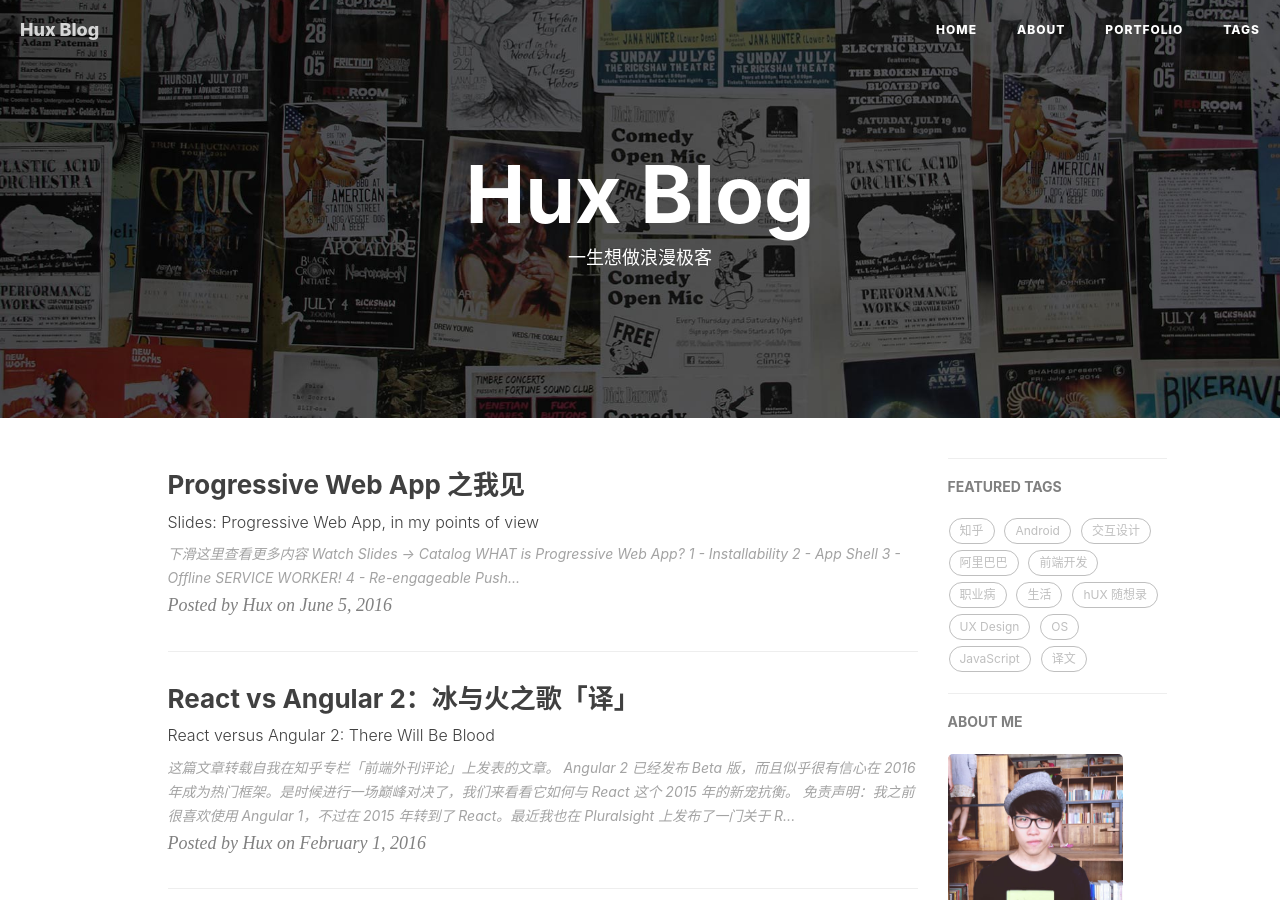
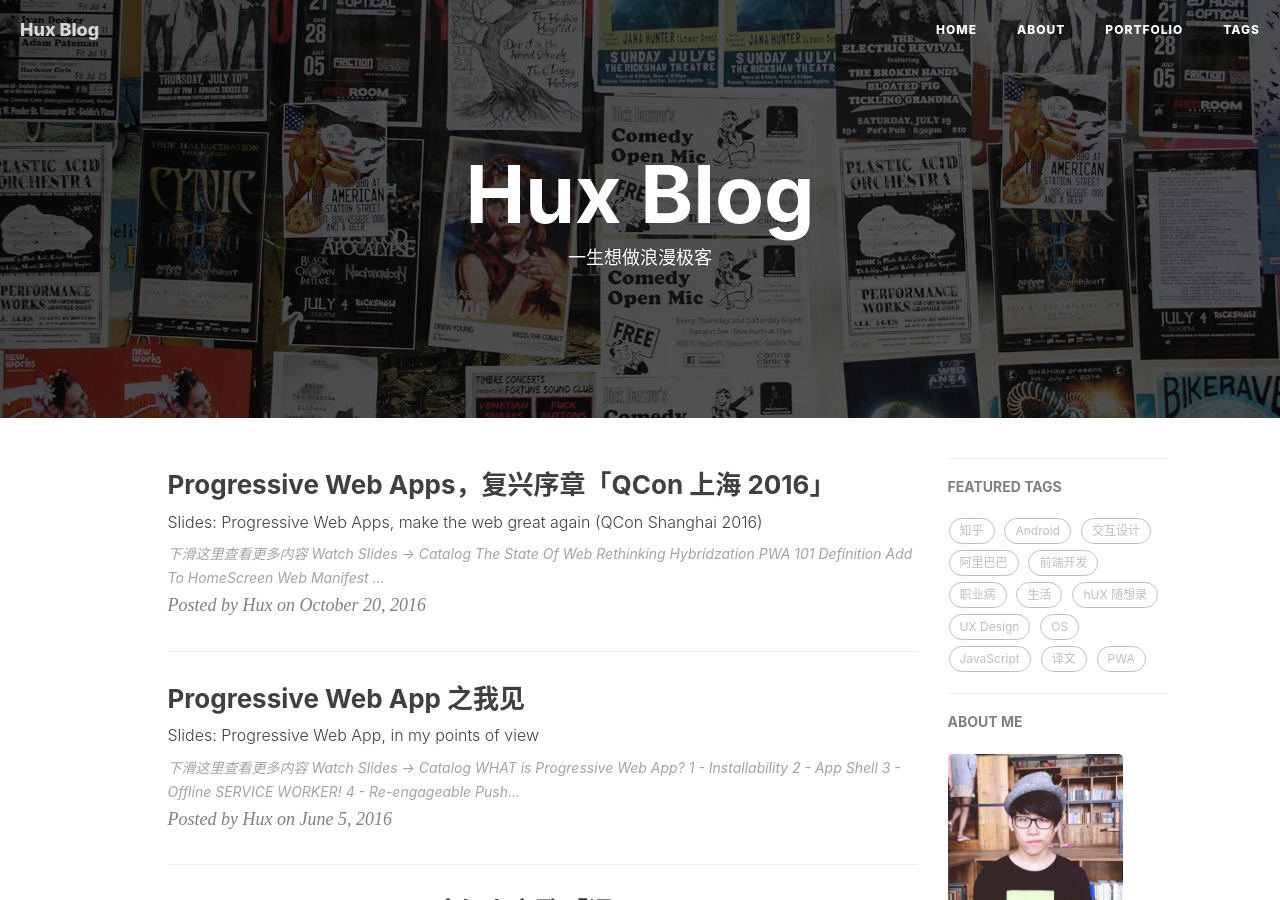
Before and after one commit to q97236143/Huxproh, a Jekyll site: the page built from index.html, in a window 1280 px wide and 900 px high. Built offline with Jekyll 4.4.1, drawn with Linux system fonts in a browser that asks for light colours; nearby versions of some CDN libraries; the list of posts is cut into pages by our own code; comment, search, counter and statistics services are not loaded; some of the changed text lies outside the part shown.

Commit message:
[self] publish pwa-qcon2016 talks

```diff
--- a/_posts/2016-06-05-pwa-in-my-pov.markdown
+++ b/_posts/2016-06-05-pwa-in-my-pov.markdown
@@ -9,6 +9,7 @@ author:     "Hux"
 tags:
     - 前端开发
     - JavaScript
+    - PWA
 ---
 
 
--- /dev/null
+++ b/_posts/2016-10-20-pwa-qcon2016.markdown
@@ -0,0 +1,57 @@
+---
+layout:     keynote
+title:      "Progressive Web Apps，复兴序章「QCon 上海 2016」"
+subtitle:   "Slides: Progressive Web Apps, make the web great again (QCon Shanghai 2016)"
+iframe:     "//huangxuan.me/pwa-qcon2016/"
+navcolor:   "invert"
+date:       2016-10-20
+author:     "Hux"
+tags:
+    - 前端开发
+    - JavaScript
+    - PWA
+---
+
+
+> 下滑这里查看更多内容
+
+
+### [Watch Slides → ](https://huangxuan.me/pwa-qcon2016)
+
+<img src="https://huangxuan.me/pwa-qcon2016/attach/qrcode.png" width="350" />
+
+
+### Catalog
+
+- The State Of Web
+- Rethinking Hybridzation
+- PWA 101
+    - Definition
+    - Add To HomeScreen
+        - Web Manifest
+    - Reliable Experience (Network as PE)
+        - Service Worker
+            - Register SW
+            - On Install & Cache API
+                - ExtendableEvent & SkipWaiting
+            - On Fetch
+            - Stale-While-Revalidate & Fallback
+            - Updating SW
+            - SW LifeCycle
+            - On Activate
+            - SW Brings Architectural Revolution
+    - Re-engageable
+- PWA In Production
+    - User Expectation & Guiding
+    - Low Deliver Friction
+- PWA vs. Others
+- The Belief In Web
+    - One Web
+    - Fulfill WWDC 2007
+
+
+### Notes
+
+This slides is powered by [Yanshuo.io (演说.io)](http://yanshuo.io), a online software helping you create, store and share web slides.
+
+`index.html` is the HTML source code exported from [Yanshuo.io](http://yanshuo.io), and many of its dependencis (js, css, fonts) are still linked to CDN of [Yanshuo.io](http://yanshuo.io). You can do any secondary development and host it by yourself.
--- a/about.html
+++ b/about.html
@@ -25,9 +25,10 @@ header-img: "img/about-bg.jpg"
     <h5>Talks</h5>
 
     <ul>
-    <li><a href="http://huangxuan.me/2016/06/05/pwa-in-my-pov/">Progressive Web App 之我见 · 2016</a></li>
-    <li><a href="http://huangxuan.me/2015/12/28/css-sucks-2015/">CSS Still Sucks 2015 · 2015</a></li>
-    <li><a href="http://huangxuan.me/2015/07/09/js-module-7day/">JavaScript 模块化七日谈 · 2015</a></li>
+    <li><a href="//huangxuan.me/2016/10/20/pwa-in-my-pov/">Progressive Web Apps，复兴序章 · QCon 上海 2016</a></li>
+    <li><a href="//huangxuan.me/2016/06/05/pwa-in-my-pov/">Progressive Web App 之我见 · 2016</a></li>
+    <li><a href="//huangxuan.me/2015/12/28/css-sucks-2015/">CSS Still Sucks 2015 · 2015</a></li>
+    <li><a href="//huangxuan.me/2015/07/09/js-module-7day/">JavaScript 模块化七日谈 · 2015</a></li>
     </ul>
 </div>
 
@@ -45,9 +46,10 @@ header-img: "img/about-bg.jpg"
     <h5>Talks</h5>
 
     <ul>
-    <li><a href="http://huangxuan.me/2016/06/05/pwa-in-my-pov/">Progressive Web App in my pov · 2016</a></li>
-    <li><a href="http://huangxuan.me/2015/12/28/css-sucks-2015/">CSS Still Sucks 2015 · 2015</a></li>
-    <li><a href="http://huangxuan.me/2015/07/09/js-module-7day/">JavaScript Modularization Journey · 2015</a></li>
+    <li><a href="//huangxuan.me/2016/10/20/pwa-in-my-pov/">Progressive Web Apps, make web great again · QCon Shanghai 2016</a></li>
+    <li><a href="//huangxuan.me/2016/06/05/pwa-in-my-pov/">Progressive Web App in my pov · 2016</a></li>
+    <li><a href="//huangxuan.me/2015/12/28/css-sucks-2015/">CSS Still Sucks 2015 · 2015</a></li>
+    <li><a href="//huangxuan.me/2015/07/09/js-module-7day/">JavaScript Modularization Journey · 2015</a></li>
     </ul>
 </div>
 
```
